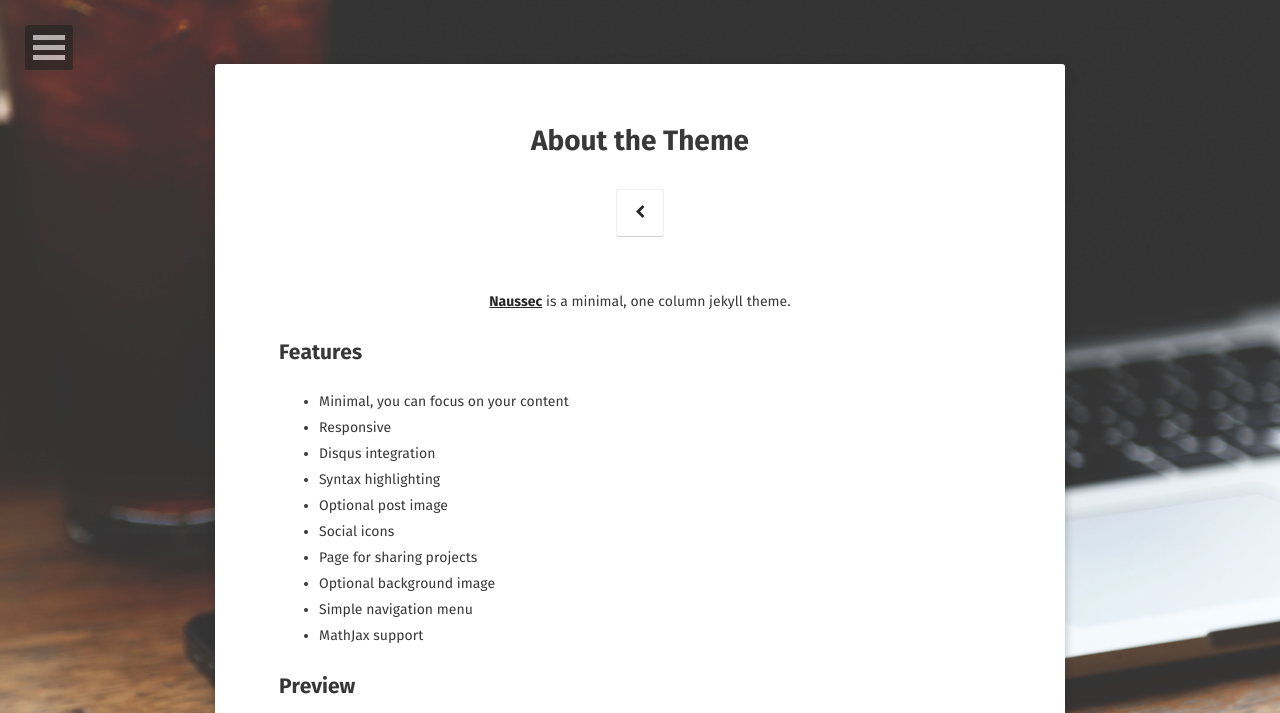
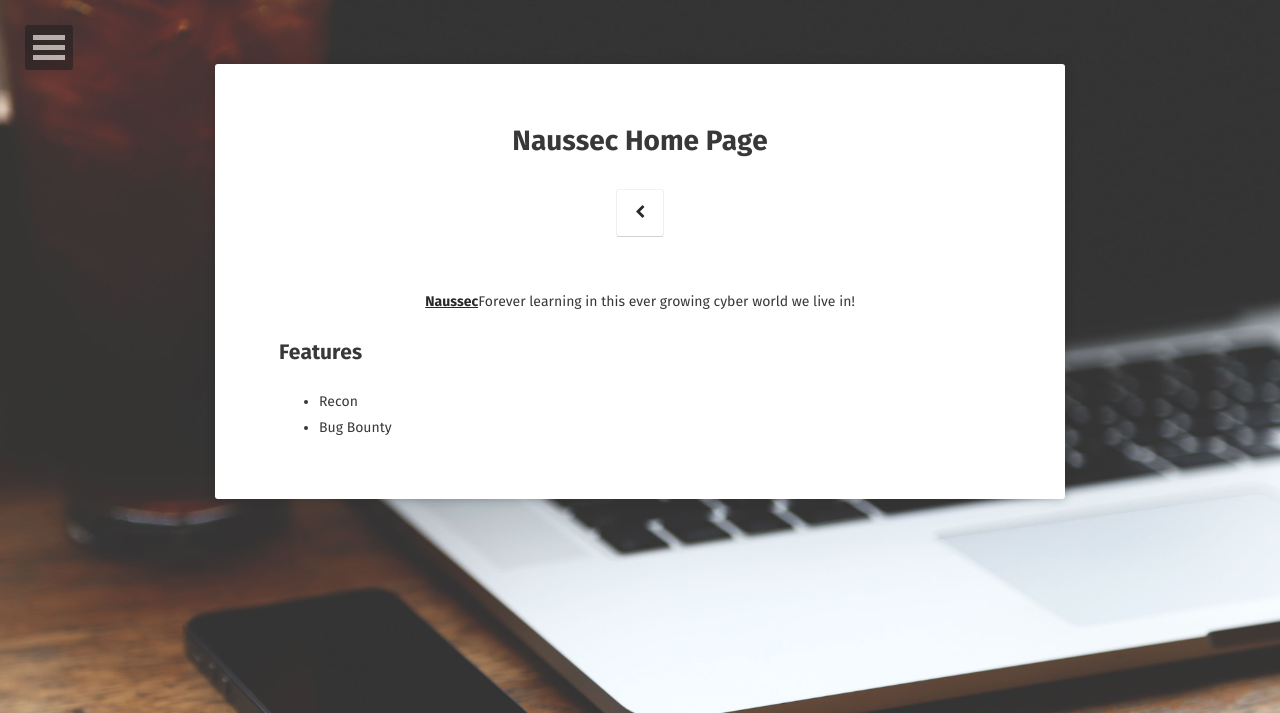
Before and after one commit to naussec/Website, a Jekyll site: the page built from about/index.md, in a window 1280 px wide. Shown: the top 713 px of the page. Built offline with Jekyll 4.4.1, drawn with Linux system fonts in a browser that asks for light colours; some web fonts are replaced; some of the changed text lies outside the part shown; grey boxes are pictures that could not be loaded.

Commit message:
few test updates to index and images
testing updates

```diff
--- a/about/index.md
+++ b/about/index.md
@@ -1,37 +1,13 @@
 ---
 layout: page
-title: About the Theme
-tags: [about, Jekyll, theme, moon]
-date: 2016-03-21
+title: Naussec Home Page
+tags: [about, Naussec, cyber, security]
+date: 2019-12-13
 comments: false
 ---
 
-<center><a href="http://taylantatli.github.io/Moon"><b>Naussec</b></a> is a minimal, one column jekyll theme.</center>
+<center><a href="http://naussec.github.io/Website"><b>Naussec</b></a>Forever learning in this ever growing cyber world we live in!</center>
 
 ## Features
-* Minimal, you can focus on your content
-* Responsive
-* Disqus integration
-* Syntax highlighting
-* Optional post image
-* Social icons
-* Page for sharing projects
-* Optional background image
-* Simple navigation menu
-* MathJax support
-
-## Preview
-
-{% capture images %}
-    https://cloud.githubusercontent.com/assets/754514/14509720/61c61058-01d6-11e6-93ab-0918515ecd56.png
-    https://cloud.githubusercontent.com/assets/754514/14509716/61ac6c8e-01d6-11e6-879f-8308883de790.png
-{% endcapture %}
-{% include gallery images=images caption="Screenshots of Moon Theme" cols=2 %}
-
-See a [live version of Moon](http://taylantatli.github.io/Moon) hosted on GitHub.
-
-## Getting Started
-
-To learn how to install and use this theme check out the [Setup Guide](http://taylantatli.me/Moon/moon-theme/) for more information.
-
-[Install Moon](https://github.com/TaylanTatli/Moon){: .btn}
+* Recon
+* Bug Bounty
```
Also changed, not shown: assets/img/logo.png, 3 other files.
